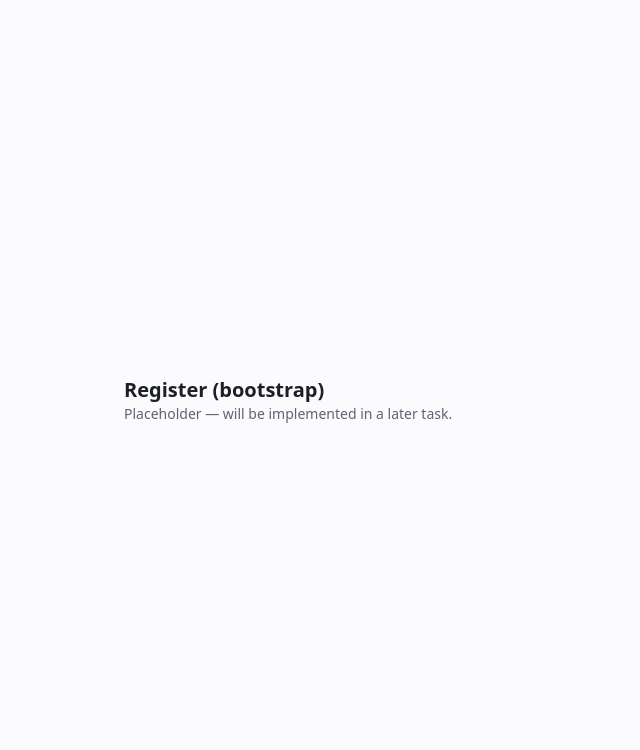
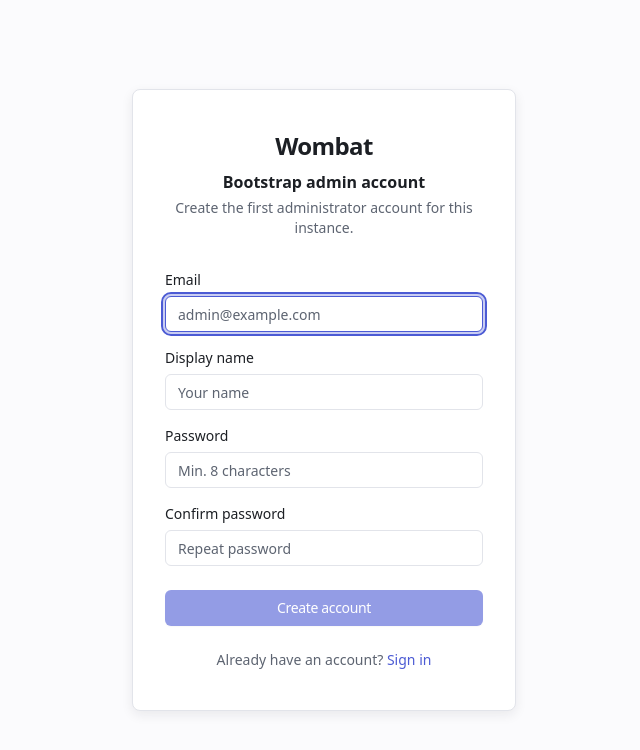
Before and after one commit to wombatms/wombat-platform, a React (Vite) app in the folder apps/web/: page /register in a window 1280 px wide. Shown: the top 750 px of the page, without its empty margins (316-956 px from the left). Built offline with nearby package versions, Linux system fonts and the light colour scheme; no server answers; what openapi-fetch would draw is missing.

Commit message:
feat(web): register page for bootstrap-only first-user creation

```diff
--- a/apps/web/src/app/router.tsx
+++ b/apps/web/src/app/router.tsx
@@ -2,6 +2,7 @@ import { Routes, Route, Navigate } from "react-router-dom";
 import { AppShell } from "./layouts/AppShell";
 import { PublicLayout } from "./layouts/PublicLayout";
 import { LoginPage } from "@/features/auth/LoginPage";
+import { RegisterPage } from "@/features/auth/RegisterPage";
 
 function PlaceholderPage({ name }: { name: string }) {
   return (
@@ -19,7 +20,7 @@ export function Router() {
     <Routes>
       <Route element={<PublicLayout />}>
         <Route path="/login" element={<LoginPage />} />
-        <Route path="/register" element={<PlaceholderPage name="Register (bootstrap)" />} />
+        <Route path="/register" element={<RegisterPage />} />
       </Route>
       <Route element={<AppShell />}>
         <Route index element={<Navigate to="/projects" replace />} />
--- a/apps/web/src/features/auth/LoginPage.tsx
+++ b/apps/web/src/features/auth/LoginPage.tsx
@@ -1,5 +1,5 @@
 import { useEffect, useRef, useState } from "react";
-import { useNavigate, useSearchParams } from "react-router-dom";
+import { useLocation, useNavigate, useSearchParams } from "react-router-dom";
 import { Button } from "@/components/ui/button";
 import { Input } from "@/components/ui/input";
 import { isApiError } from "@/lib/api/errors";
@@ -28,13 +28,20 @@ async function detectBootstrap(): Promise<boolean> {
 export function LoginPage() {
   const { login, status } = useSession();
   const navigate = useNavigate();
+  const location = useLocation();
   const [searchParams] = useSearchParams();
   const nextPath = searchParams.get("next") ?? "/projects";
+
+  // Flash message from RegisterPage 403 redirect
+  const locationState = location.state as { flash?: string; registered?: boolean } | null;
 
   const [email, setEmail] = useState("");
   const [password, setPassword] = useState("");
   const [submitting, setSubmitting] = useState(false);
   const [errorMsg, setErrorMsg] = useState<string | null>(null);
+  const [flashMsg, setFlashMsg] = useState<string | null>(
+    locationState?.flash ?? (locationState?.registered ? "Account created — please sign in." : null),
+  );
   const [capsLock, setCapsLock] = useState(false);
   const [showBootstrapLink, setShowBootstrapLink] = useState(false);
   const passwordRef = useRef<HTMLInputElement>(null);
@@ -95,6 +102,19 @@ export function LoginPage() {
             Sign in to your account
           </p>
         </div>
+
+        {flashMsg && (
+          <p
+            className="mb-4 rounded-md px-3 py-2 text-sm"
+            style={{
+              background: "var(--feedback-info-bg)",
+              color: "var(--feedback-info-fg)",
+            }}
+            role="status"
+          >
+            {flashMsg}
+          </p>
+        )}
 
         <form onSubmit={(e) => { void handleSubmit(e); }} noValidate>
           <div className="space-y-4">
--- /dev/null
+++ b/apps/web/src/features/auth/RegisterPage.tsx
@@ -0,0 +1,211 @@
+import { useState } from "react";
+import { useNavigate } from "react-router-dom";
+import { Button } from "@/components/ui/button";
+import { Input } from "@/components/ui/input";
+import { api } from "@/lib/api/client";
+import { isApiError } from "@/lib/api/errors";
+
+export function RegisterPage() {
+  const navigate = useNavigate();
+
+  const [email, setEmail] = useState("");
+  const [displayName, setDisplayName] = useState("");
+  const [password, setPassword] = useState("");
+  const [confirmPassword, setConfirmPassword] = useState("");
+  const [submitting, setSubmitting] = useState(false);
+  const [errorMsg, setErrorMsg] = useState<string | null>(null);
+
+  const handleSubmit = async (e: React.FormEvent) => {
+    e.preventDefault();
+    setErrorMsg(null);
+
+    if (password !== confirmPassword) {
+      setErrorMsg("Passwords do not match.");
+      return;
+    }
+    if (password.length < 8) {
+      setErrorMsg("Password must be at least 8 characters.");
+      return;
+    }
+
+    setSubmitting(true);
+    try {
+      const { error } = await api.POST("/api/auth/register", {
+        body: {
+          email: email.trim(),
+          password,
+          display_name: displayName.trim(),
+        },
+      });
+
+      if (error) throw error;
+
+      // Registration successful — redirect to login
+      navigate("/login", { replace: true, state: { registered: true } });
+    } catch (err) {
+      if (isApiError(err)) {
+        if (err.status === 403) {
+          // Registration is closed — redirect with toast message
+          navigate("/login", {
+            replace: true,
+            state: {
+              flash:
+                "Registration is closed on this instance. Ask your admin to add you.",
+            },
+          });
+          return;
+        }
+        setErrorMsg(err.message);
+      } else {
+        setErrorMsg("An unexpected error occurred. Please try again.");
+      }
+    } finally {
+      setSubmitting(false);
+    }
+  };
+
+  return (
+    <div className="flex min-h-full flex-col items-center justify-center px-4 py-12">
+      <div
+        className="w-full max-w-sm rounded-lg border px-8 py-10"
+        style={{
+          background: "var(--bg-surface-1)",
+          borderColor: "var(--border-default)",
+          boxShadow: "var(--shadow-md)",
+        }}
+      >
+        <div className="mb-8 text-center">
+          <span
+            className="text-2xl font-bold tracking-tight"
+            style={{ color: "var(--fg-default)" }}
+          >
+            Wombat
+          </span>
+          <h1 className="mt-2 text-base font-semibold" style={{ color: "var(--fg-default)" }}>
+            Bootstrap admin account
+          </h1>
+          <p className="mt-1 text-sm" style={{ color: "var(--fg-muted)" }}>
+            Create the first administrator account for this instance.
+          </p>
+        </div>
+
+        <form onSubmit={(e) => { void handleSubmit(e); }} noValidate>
+          <div className="space-y-4">
+            <div>
+              <label
+                htmlFor="email"
+                className="mb-1.5 block text-sm font-medium"
+                style={{ color: "var(--fg-default)" }}
+              >
+                Email
+              </label>
+              <Input
+                id="email"
+                type="email"
+                autoComplete="email"
+                autoFocus
+                required
+                value={email}
+                onChange={(e) => setEmail(e.target.value)}
+                disabled={submitting}
+                placeholder="admin@example.com"
+              />
+            </div>
+
+            <div>
+              <label
+                htmlFor="display_name"
+                className="mb-1.5 block text-sm font-medium"
+                style={{ color: "var(--fg-default)" }}
+              >
+                Display name
+              </label>
+              <Input
+                id="display_name"
+                type="text"
+                autoComplete="name"
+                required
+                value={displayName}
+                onChange={(e) => setDisplayName(e.target.value)}
+                disabled={submitting}
+                placeholder="Your name"
+              />
+            </div>
+
+            <div>
+              <label
+                htmlFor="password"
+                className="mb-1.5 block text-sm font-medium"
+                style={{ color: "var(--fg-default)" }}
+              >
+                Password
+              </label>
+              <Input
+                id="password"
+                type="password"
+                autoComplete="new-password"
+                required
+                value={password}
+                onChange={(e) => setPassword(e.target.value)}
+                disabled={submitting}
+                placeholder="Min. 8 characters"
+              />
+            </div>
+
+            <div>
+              <label
+                htmlFor="confirm_password"
+                className="mb-1.5 block text-sm font-medium"
+                style={{ color: "var(--fg-default)" }}
+              >
+                Confirm password
+              </label>
+              <Input
+                id="confirm_password"
+                type="password"
+                autoComplete="new-password"
+                required
+                value={confirmPassword}
+                onChange={(e) => setConfirmPassword(e.target.value)}
+                disabled={submitting}
+                placeholder="Repeat password"
+              />
+            </div>
+          </div>
+
+          {errorMsg && (
+            <p
+              className="mt-4 rounded-md px-3 py-2 text-sm"
+              style={{
+                background: "var(--feedback-error-bg)",
+                color: "var(--feedback-error-fg)",
+              }}
+              role="alert"
+            >
+              {errorMsg}
+            </p>
+          )}
+
+          <Button
+            type="submit"
+            className="mt-6 w-full"
+            disabled={submitting || !email || !displayName || !password || !confirmPassword}
+          >
+            {submitting ? "Creating account…" : "Create account"}
+          </Button>
+        </form>
+
+        <p className="mt-6 text-center text-sm" style={{ color: "var(--fg-muted)" }}>
+          Already have an account?{" "}
+          <a
+            href="/login"
+            className="font-medium underline-offset-4 hover:underline"
+            style={{ color: "var(--accent-fg)" }}
+          >
+            Sign in
+          </a>
+        </p>
+      </div>
+    </div>
+  );
+}
```
